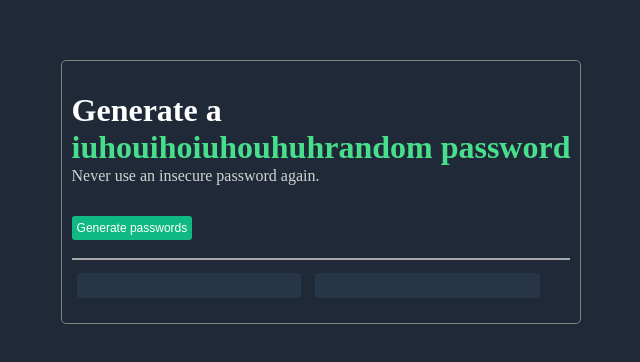
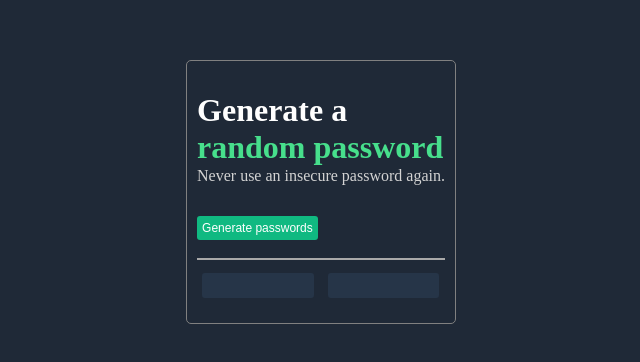
Before and after one commit to UlugbekMahmudov/password-generator, a plain HTML site: page index.html in a window 1280 px wide. Shown: the part 228-590 px from the top of the page, without its empty margins (339-979 px from the left). Drawn offline with Linux system fonts and the light colour scheme.

Commit message:
Update index.html

```diff
--- a/index.html
+++ b/index.html
@@ -4,7 +4,7 @@
     </head>
     <body>
         <div class="container">
-            <h1 class="first-heading">Generate a <br><span class="text">iuhouihoiuhouhuhrandom password</span></h1>
+            <h1 class="first-heading">Generate a <br><span class="text">random password</span></h1>
             <p>Never use an insecure password again.</p>
             <button class="password-btn" id="password-btn">Generate passwords</button>
             <hr class="hr-line">
```
